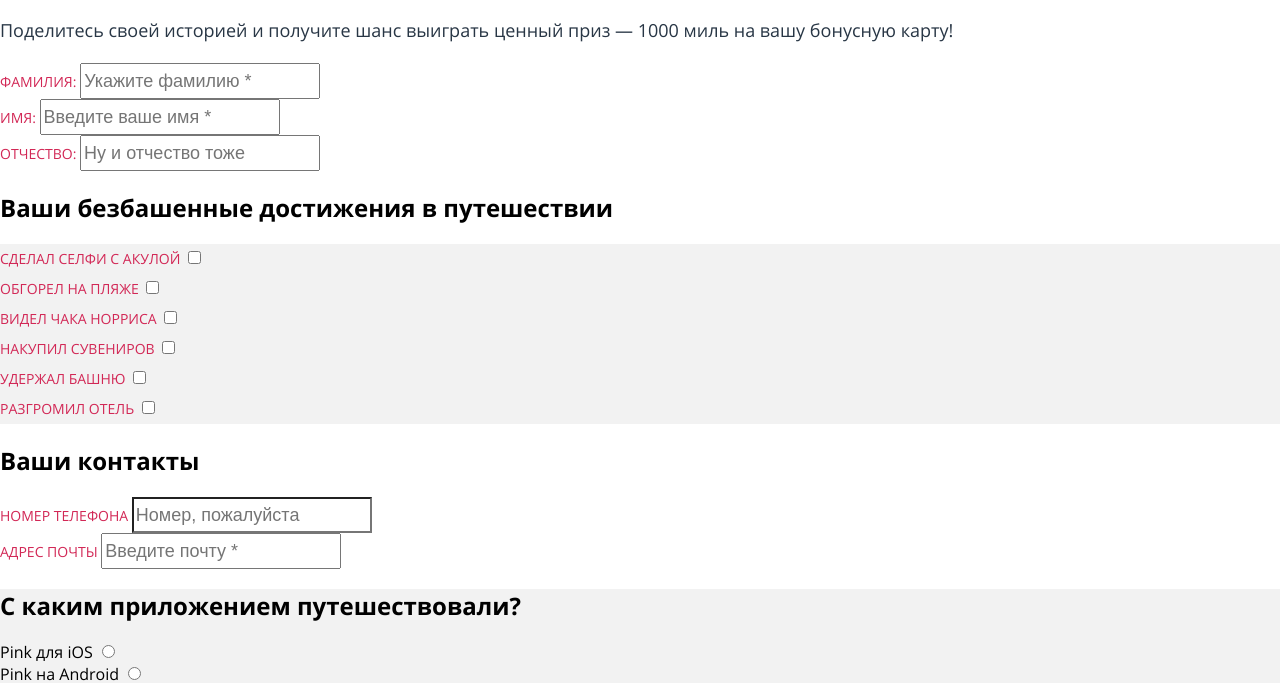
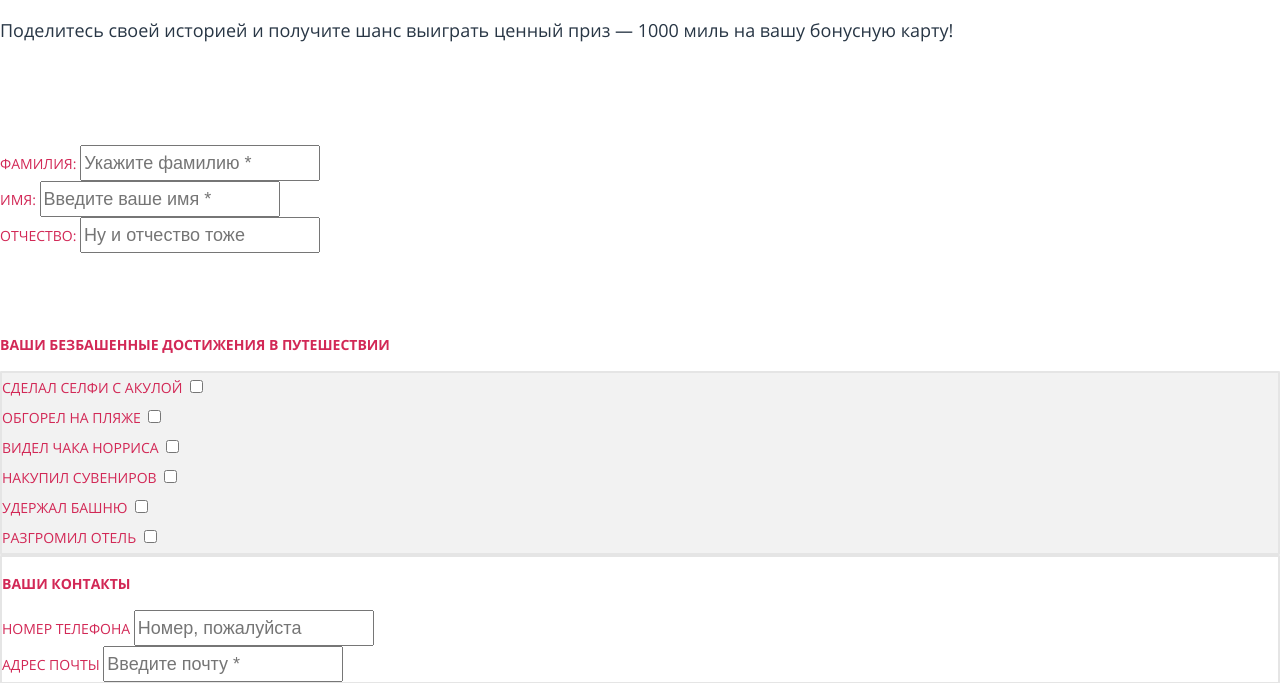
Before and after one commit to Somebody9372/1207045-pink-21, a website: page source/form.html in a window 1280 px wide. Shown: the part 135-818 px from the top of the page. Drawn offline with nearby package versions, Linux system fonts and the light colour scheme; files that its build step writes are made by us from their sources.

Commit message:
исправил мелкие правки

```diff
--- a/source/form.html
+++ b/source/form.html
@@ -68,7 +68,7 @@
           </li>
         </ul>
 
-        <h2 class="form__tittle">Ваши безбашенные достижения в путешествии</h2>
+        <h2 class="form__title">Ваши безбашенные достижения в путешествии</h2>
 
         <ul class="form__list form__list--achievements">
           <li class="form__item">
@@ -110,24 +110,24 @@
         </ul>
 
         <ul class="form__list form__list--contacts">
-          <h2 class="form__tittle">Ваши контакты</h2>
+          <h2 class="form__title">Ваши контакты</h2>
 
           <li class="form__item">
-            <label class="form__label">НОМЕР ТЕЛЕФОНА
-              <input class="form__input form__input--number" type="number" name="phone-number"
+            <label class="form__label">Номер телефона
+              <input class="form__input form__input--number" type="text" name="phone-number"
                 placeholder="Номер, пожалуйста">
             </label>
           </li>
 
           <li class="form__item">
-            <label class="form__label">АДРЕС ПОЧТЫ
+            <label class="form__label">Адрес почты
               <input class="form__input" type="email" name="email" placeholder="Введите почту *">
             </label>
           </li>
         </ul>
 
         <ul class="form__list form__list--platform">
-          <h2 class="form__tittle">С каким приложением путешествовали?</h2>
+          <h2 class="form__title">С каким приложением путешествовали?</h2>
 
           <li class="form__item">
             <label class="platform_label">Pink для iOS
@@ -148,7 +148,7 @@
           </li>
         </ul>
 
-        <label class="form__label">ОПИШИТЕ СВОИ ЭМОЦИИ
+        <label class="form__label">Опишите свои эмоции
           <textarea name="textarea-emotion" class="form__textarea" placeholder="Можно прям в красках, не
           стесняясь в выражениях"></textarea>
         </label>
--- a/source/sass/blocks/form.scss
+++ b/source/sass/blocks/form.scss
@@ -2,6 +2,11 @@
   list-style: none;
   margin: 0;
   padding: 0;
+
+  @media (min-width: $tablet-width) {
+    border: 2px solid #e5e5e5;
+    border-radius: 1px;
+  }
 }
 
 
@@ -19,12 +24,18 @@
 }
 
 .form__list--identification {
+  border: none;
+  padding-top: 55px;
+  padding-bottom: 44px;
 
   &::placeholder {
-    font-size: inherit;
-    line-height: inherit;
     color: $color-blue-600;
     opacity: 1;
+  }
+
+  @media (min-width: $tablet-width) {
+    padding-top: 82px;
+    padding-bottom: 65px;
   }
 }
 
@@ -35,7 +46,7 @@
   text-transform: uppercase;
 
   @media (min-width: $tablet-width) {
-    line-height: 30;
+    line-height: 30px;
   }
 }
 
@@ -49,22 +60,17 @@
 
 .form__list--contacts {
   &::placeholder {
-    font-size: inherit;
-    line-height: inherit;
     color: $color-blue-600;
     opacity: 1;
   }
 }
 
-.form__input--number {
-  -webkit-appearance: none;
-  -moz-appearance: textfield;
-  margin: 0;
-  // не нашёл решения без префиксов
-}
-
 .form__list--platform {
   background-color: $color-beige-100;
+
+  // @media (min-width: $tablet-width) {
+  //   line-height: 30px;
+  // }
 }
 
 .form__list--emotion {
@@ -73,8 +79,6 @@
   }
 
   &::placeholder {
-    font-size: inherit;
-    line-height: inherit;
     color: $color-blue-600;
     opacity: 1;
   }
@@ -82,8 +86,6 @@
 
 .form__textarea {
   &::placeholder {
-    font-size: inherit;
-    line-height: inherit;
     color: $color-blue-600;
     opacity: 1;
   }
--- a/source/sass/blocks/header.scss
+++ b/source/sass/blocks/header.scss
@@ -10,7 +10,7 @@
     background-image: url("../img/intro-tablet.png");
   }
 
-  @media (min-width: $tablet-width) {
+  @media (min-width: $desktop-width) {
     background-image: url("../img/header-desctop.png");
   }
 }
--- a/source/sass/variables.scss
+++ b/source/sass/variables.scss
@@ -9,4 +9,4 @@ $color-red: #d22856;
 $color-blue-600: #283645;
 $color-blue-700: #1d2631;
 $color-beige-100: #f2f2f2;
-$color-green: #2AAB6D;
+$color-green: #2aab6d;
```
